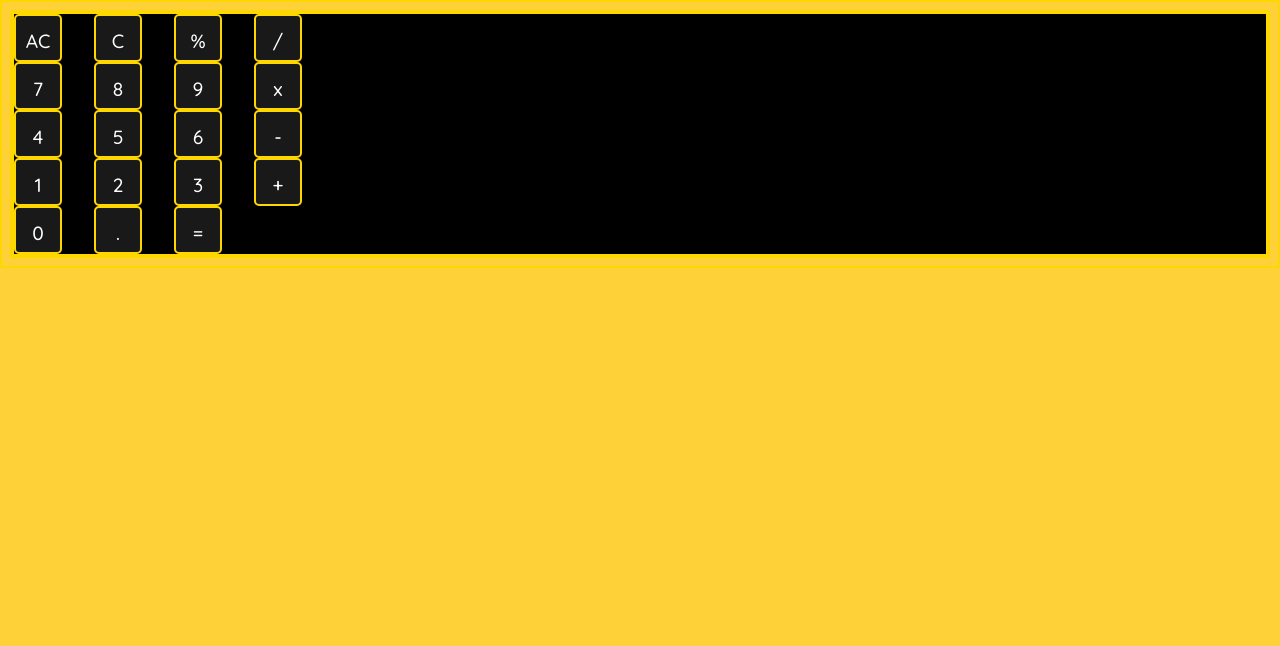
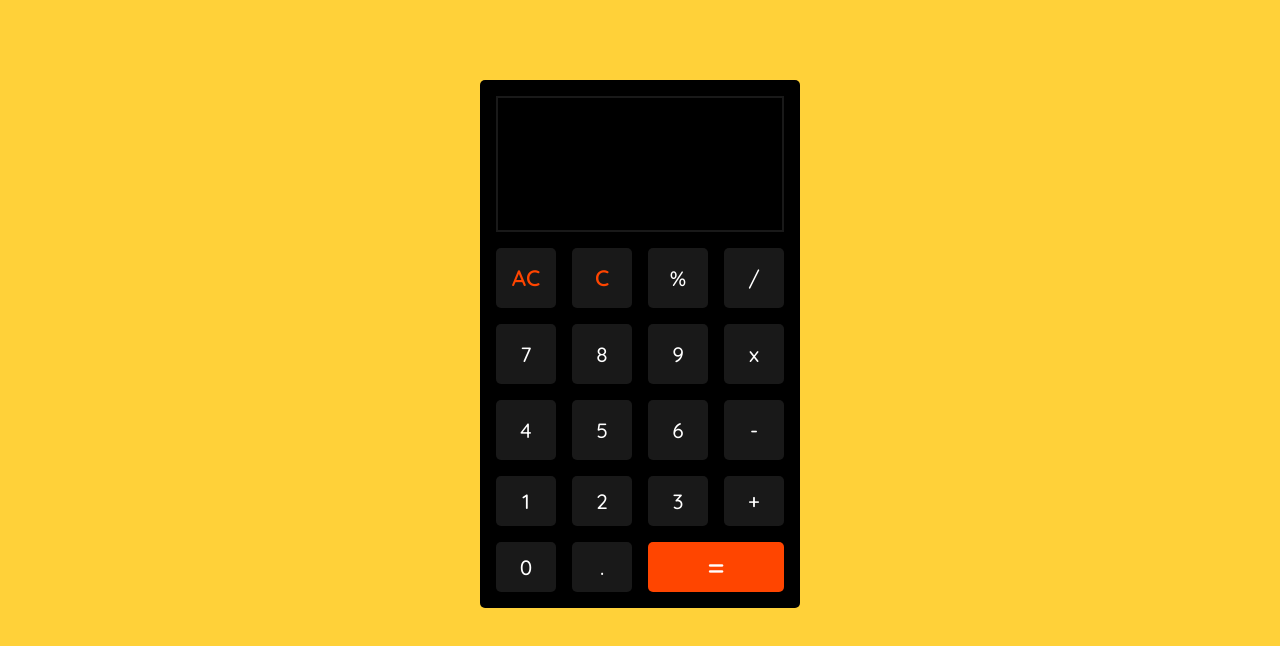
Before and after one commit to shivam-os/simple-calculator, a plain HTML site: page index.html in a window 1280 px wide. Drawn offline with Linux system fonts and the light colour scheme.

Commit message:
Build the UI

```diff
--- a/index.html
+++ b/index.html
@@ -12,25 +12,27 @@
 </head>
 <body>
   <div class="calc-container">
-    <button class="btn">AC</button>
-    <button class="btn">C</button>
-    <button class="btn">%</button>
-    <button class="btn">/</button>
-    <button class="btn">7</button>
-    <button class="btn">8</button>
-    <button class="btn">9</button>
-    <button class="btn">x</button>
-    <button class="btn">4</button>
-    <button class="btn">5</button>
-    <button class="btn">6</button>
-    <button class="btn">-</button>
-    <button class="btn">1</button>
-    <button class="btn">2</button>
-    <button class="btn">3</button>
-    <button class="btn">+</button>
-    <button class="btn">0</button>
-    <button class="btn">.</button>
-    <button class="btn">=</button>
+    <div class="calc-display"></div>
+    <button class="btn orange-text">AC</button>
+    <button class="btn orange-text">C</button>
+    <button class="btn operator">%</button>
+    <button class="btn number">/</button>
+    <button class="btn number">7</button>
+    <button class="btn number">8</button>
+    <button class="btn number">9</button>
+    <button class="btn operator">x</button>
+    <button class="btn number">4</button>
+    <button class="btn number">5</button>
+    <button class="btn number">6</button>
+    <button class="btn operator">-</button>
+    <button class="btn number">1</button>
+    <button class="btn number">2</button>
+    <button class="btn number">3</button>
+    <button class="btn operator">+</button>
+    <button class="btn number">0</button>
+    <button class="btn" id="decimal">.</button>
+    <button class="btn" id="equal-btn">=</button>
   </div>
+  <script src="index.js"></script>
 </body>
 </html>
--- /dev/null
+++ b/index.js
@@ -0,0 +1,10 @@
+const calcDisplay = document.querySelector(".calc-display");;
+
+const numberButtons = document.querySelectorAll(".number");
+numberButtons.forEach(button => {
+  button.addEventListener("click", (e) => {
+    let num = e.target.textContent;
+    calcDisplay.textContent = num;
+    console.log(num);
+  })
+});
--- a/style.css
+++ b/style.css
@@ -1,6 +1,5 @@
 * {
   box-sizing: border-box;
-  border: 2px solid gold;
 }
 
 body {
@@ -12,23 +11,52 @@ body {
 
 .calc-container {
   display: grid;
-  grid-template-columns: 5rem 5rem 5rem 5rem;
+  width: 20rem;
+  height: 33rem;
+  row-gap: 1rem;
+  column-gap: 1rem;
+  padding: 1rem;
+  grid-template-columns: repeat(4, 1fr);
+  grid-template-rows: repeat(5, 1fr);
   background-color: #000000;
+  border-radius: 5px;
+  margin: 5rem auto;
+}
+
+.calc-display {
+  grid-column: 1 / span 4;
+  grid-row: 1  / span 2;
+  border: 2px solid #191919;
 }
 
 .btn {
-  height: 3rem;
-  width: 3rem;
   text-align: center;
   line-height: 3rem;
   background-color: #191919;
-  font-size: 1.2rem;
+  font-size: 1.3rem;
   font-weight: 500;
   font-family: "Quicksand", sans-serif;
   color: #ffffff;
+  border: none;
   border-radius: 5px;
 }
 
-.btn:hover {
+btn:hover {
   background-color: #323232;
 }
+
+.orange-text {
+  color: orangered;
+  font-weight: 700;
+  font-size: 1.4rem;
+}
+
+#equal-btn {
+  grid-column: 3 / span 2;
+  font-size: 2rem;
+  background-color: orangered;
+}
+
+#equal-btn:hover {
+  background-color: rgb(147, 39, 0);
+}
```
